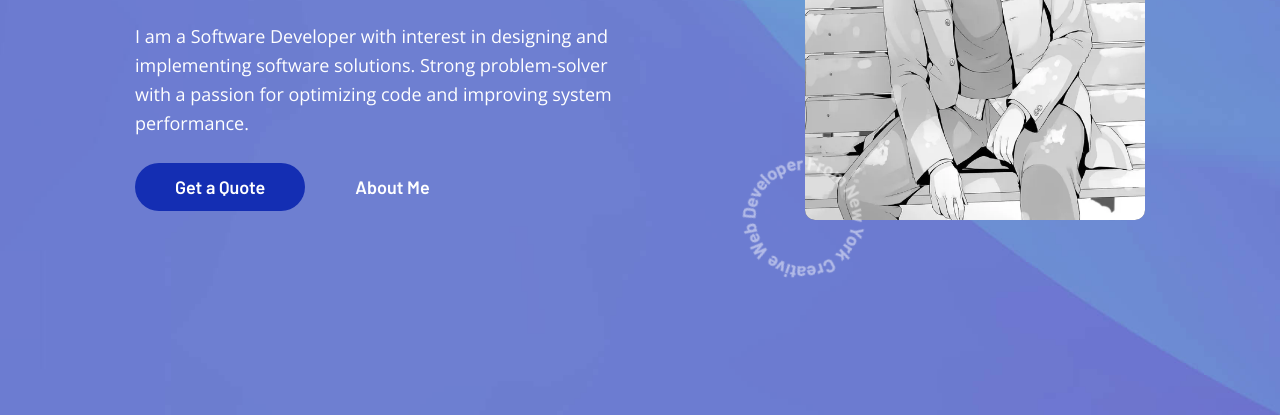
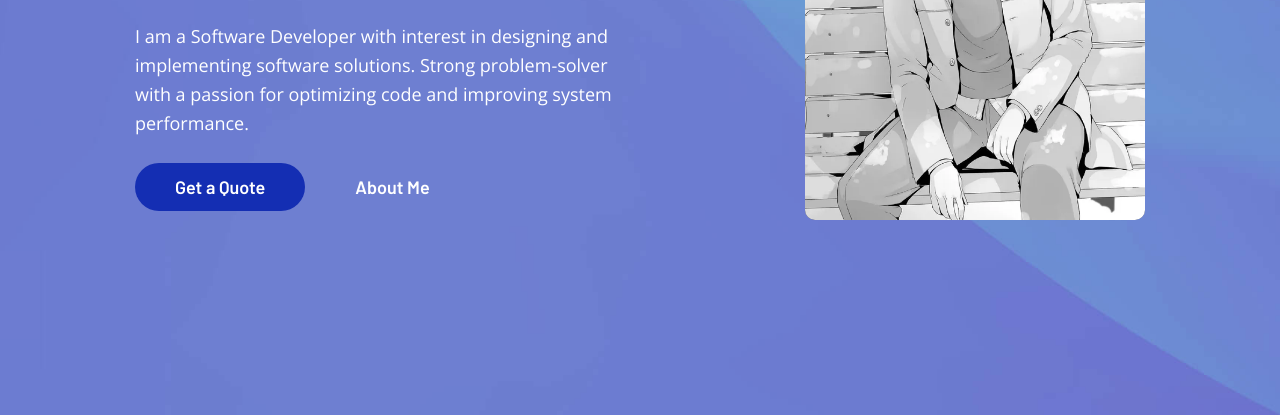
Before and after one commit to darkthunder0/newportfolio, a plain HTML site: page portfolio/index.html in a window 1280 px wide. Shown: the part 385-800 px from the top of the page. Drawn offline with nearby package versions, Linux system fonts and the light colour scheme.

Commit message:
Update index.html

```diff
--- a/portfolio/index.html
+++ b/portfolio/index.html
@@ -5,7 +5,7 @@
   <meta charset="UTF-8">
   <meta http-equiv="X-UA-Compatible" content="IE=edge">
   <meta name="viewport" content="width=device-width, initial-scale=1.0">
-  <title>Ethan Ward - Web Developer from New York</title>
+  <title>Sanjay yadav</title>
 
   <!--
     - favicon
@@ -117,8 +117,7 @@
               <ion-icon name="trophy"></ion-icon>
             </div>
 
-            <img src="./assets/images/rotate-img.png" width="169" height="172" alt="I'm developer from New York"
-              class="rotate-img">
+
 
           </div>
 
```
